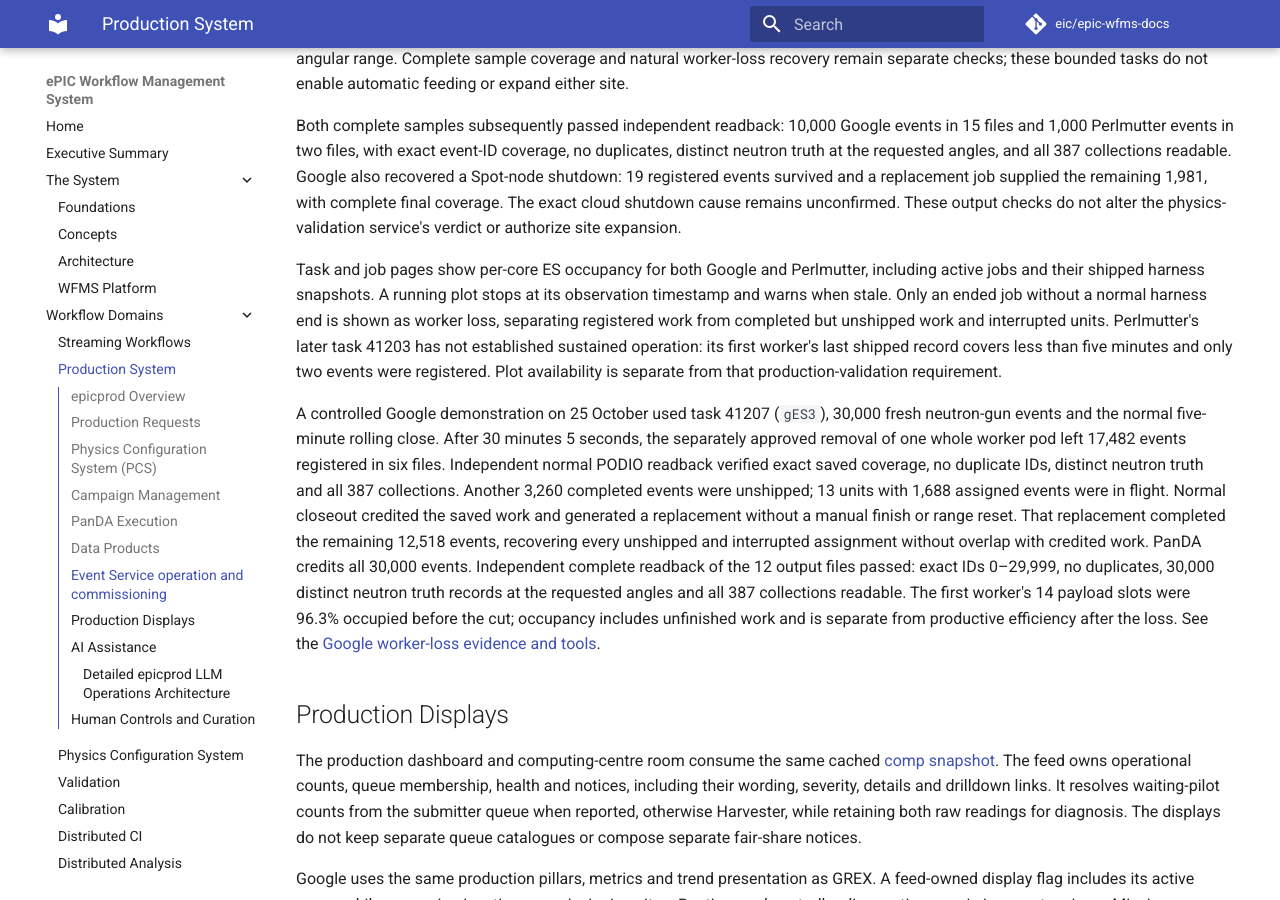
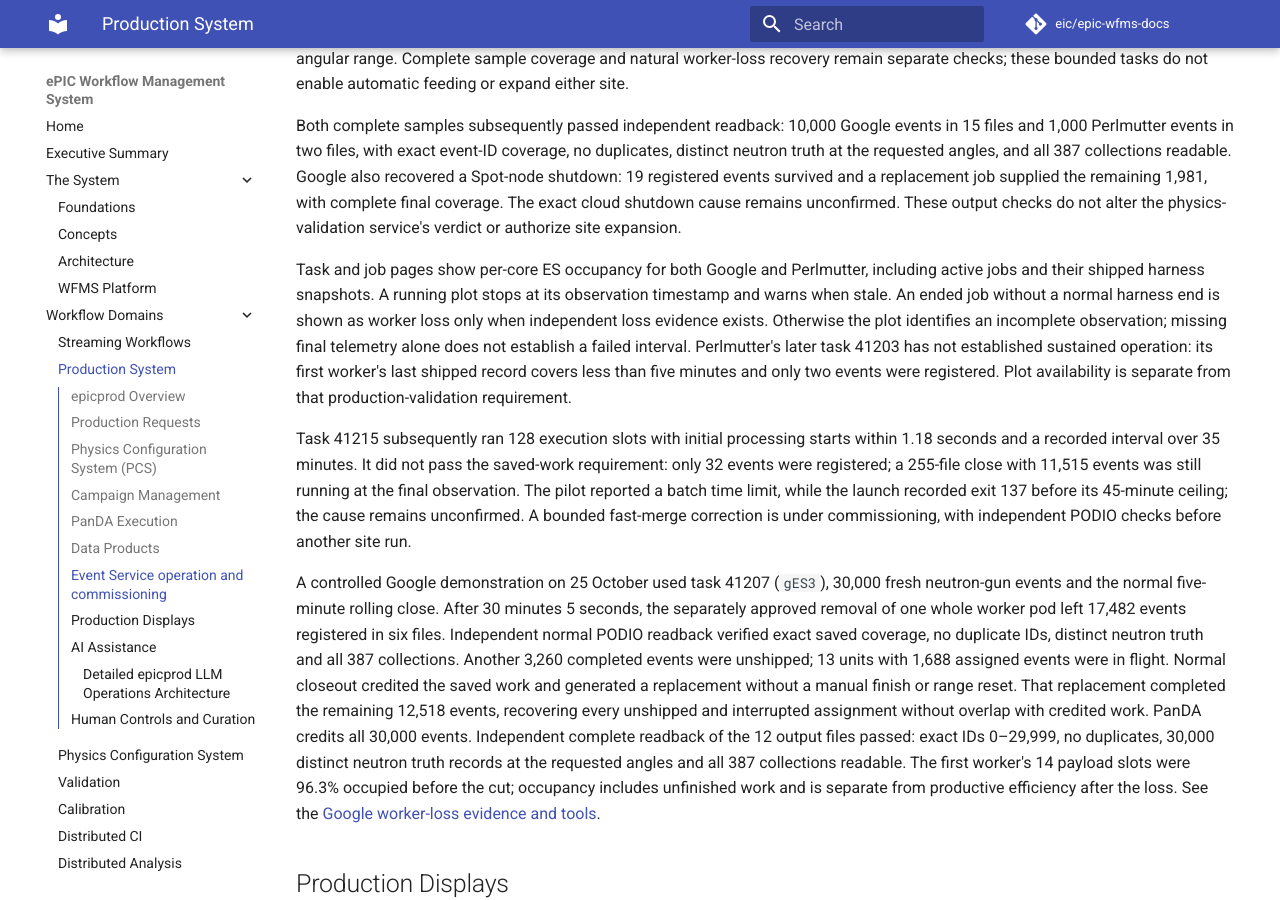
Before and after one commit to eic/epic-wfms-docs, an MkDocs documentation site: the page built from docs/production.md, in a window 1280 px wide and 900 px high, scrolled down 6381 px. Built offline with MkDocs 1.6.1 and Material for MkDocs 9.7.7, drawn with Linux system fonts in a browser that asks for light colours; comment, search, counter and statistics services are not loaded.

Commit message:
Record incomplete Perlmutter close evidence and honest ES observation states
Co-authored-by: Codex <codex@openai.com>

```diff
--- a/docs/production.md
+++ b/docs/production.md
@@ -236,13 +236,22 @@ verdict or authorize site expansion.
 
 Task and job pages show per-core ES occupancy for both Google and Perlmutter,
 including active jobs and their shipped harness snapshots. A running plot stops
-at its observation timestamp and warns when stale. Only an ended job without a
-normal harness end is shown as worker loss, separating registered work from
-completed but unshipped work and interrupted units.
+at its observation timestamp and warns when stale. An ended job without a
+normal harness end is shown as worker loss only when independent loss evidence
+exists. Otherwise the plot identifies an incomplete observation; missing final
+telemetry alone does not establish a failed interval.
 Perlmutter's later task 41203 has not established sustained operation: its first
 worker's last shipped record covers less than five minutes and only two events
 were registered. Plot availability is separate from that production-validation
 requirement.
+
+Task 41215 subsequently ran 128 execution slots with initial processing starts
+within 1.18 seconds and a recorded interval over 35 minutes. It did not pass the
+saved-work requirement: only 32 events were registered; a 255-file close with
+11,515 events was still running at the final observation. The pilot reported a
+batch time limit, while the launch recorded exit 137 before its 45-minute
+ceiling; the cause remains unconfirmed. A bounded fast-merge correction is
+under commissioning, with independent PODIO checks before another site run.
 
 A controlled Google demonstration on 25 October used task 41207 (`gES3`),
 30,000 fresh neutron-gun events and the normal five-minute rolling close.
```
